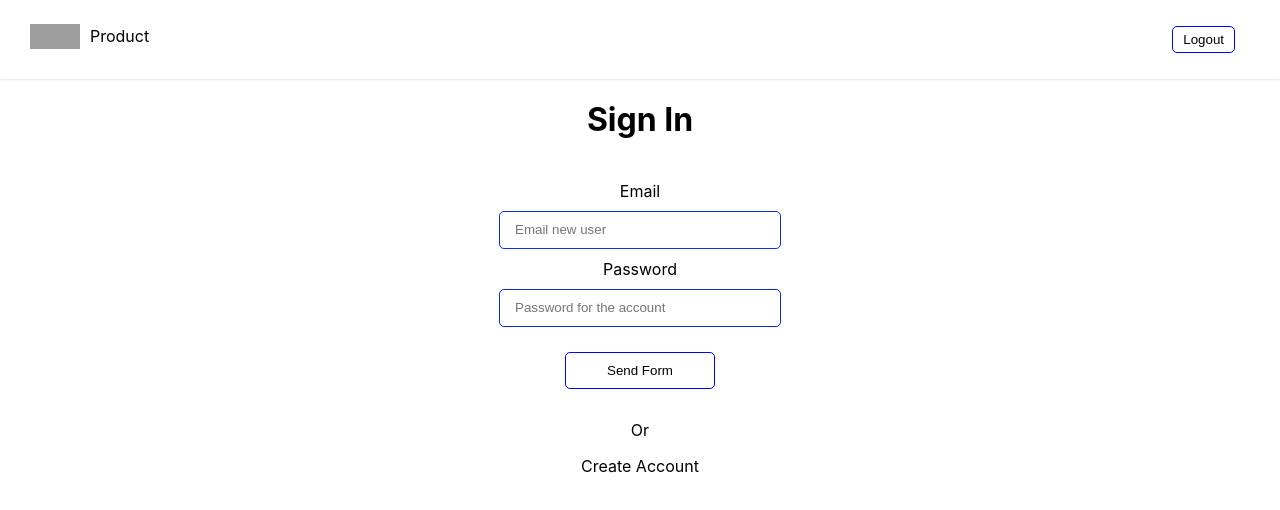
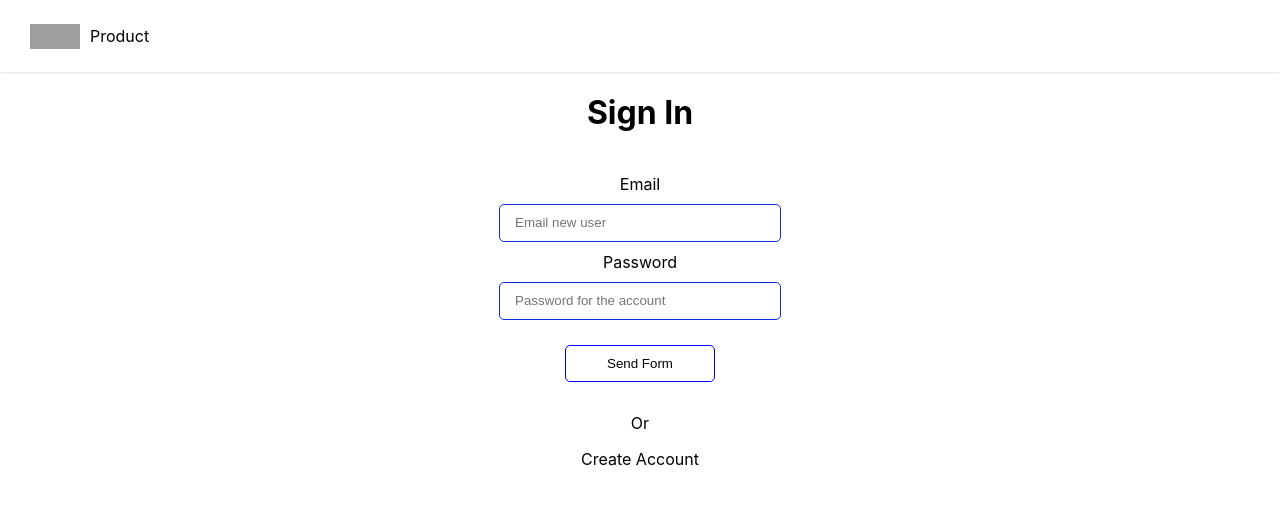
Before and after one commit to carosalazar28/MJV-client, a React (Create React App) app: page / in a window 1280 px wide. Shown: the top 510 px of the page. Built offline with nearby package versions, Linux system fonts and the light colour scheme; grey boxes are pictures that could not be loaded.

Commit message:
change the console rule for warning

```diff
--- a/src/components/NavBar/Navbar.js
+++ b/src/components/NavBar/Navbar.js
@@ -1,5 +1,6 @@
 import { Link, useHistory } from 'react-router-dom';
-import { useEffect, useState } from 'react';
+import { useContext } from 'react';
+import { AuthContext } from '../../store/AuthContext';
 import {
   HeaderContainer,
   LinkProducts,
@@ -11,23 +12,12 @@ import {
 export function Navbar() {
   const history = useHistory();
 
-  const [token, setToken] = useState(null);
-
-  const getToken = () => {
-    setToken(localStorage.getItem('token'));
-    if(token) {
-      return true;
-    }
-    return false;
-  };
-
-  useEffect(() => {
-    getToken();
-  }, [token]);
+  const { auth, isAuth } = useContext(AuthContext);
 
   const handleLogout = () => {
     localStorage.removeItem('token');
-    history.push('/sign-in');
+    isAuth(null);
+    history.push('/');
   };
 
   return (
@@ -43,20 +33,20 @@ export function Navbar() {
         </LinkProducts>
       </div>
       <div className="Header__nav">
+        { auth && (
           <ContainerItems className="Header__nav-items">
-          { token && (
             <li className="Header__nav-item">
               <Link to="/profile" className="Header__nav-profile">
                 Profile
               </Link>
             </li>
-          )}
             <li className="Header__nav-item">
               <ButtonLogout onClick={handleLogout} className="Header__nav-logout">
                 Logout
               </ButtonLogout>
             </li>
           </ContainerItems>
+        )}
       </div>
     </HeaderContainer>
   );
```
Also changed, not shown: 1 other file (tests, documents, lock files or other folders). Lines whose indentation alone changed are shown as unchanged.
